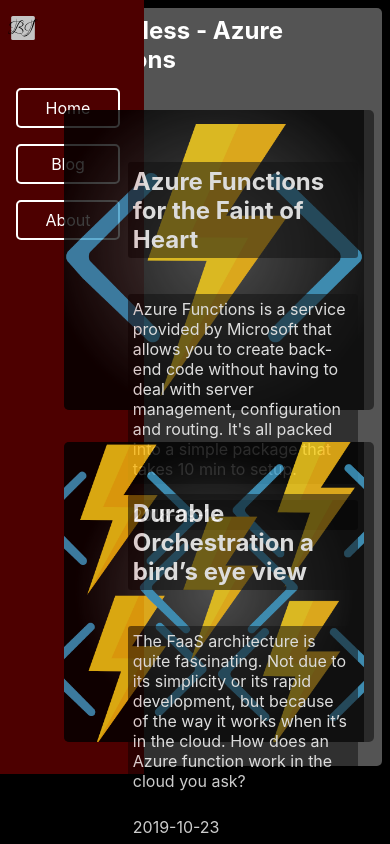
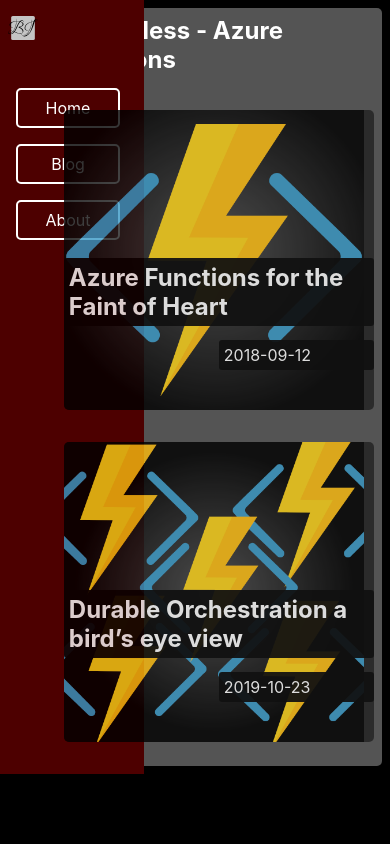
Before and after one commit to Luviz/luviz-blog, a Next.js app: page /blog in a window 390 px wide. Built offline with nearby package versions, Linux system fonts and the light colour scheme; a small style sheet from the web is missing.

Commit message:
card layout

```diff
--- a/styles/blogcard.module.css
+++ b/styles/blogcard.module.css
@@ -1,10 +1,16 @@
 .card {
     display: grid;
     margin: 1rem 0;
-    grid-template: ". ." 2rem ". title" 1fr ". description" 2fr ". date" 1fr ". ." 1rem / 4rem 1fr 1rem;
+    grid-template:
+        ". ." 3fr
+        ". title" 1fr
+        ". description" 2fr
+        ". date" 1fr
+        ". ." 1fr / 4rem 1fr 1rem;
     max-height: 300px;
     max-width: 600px;
     background-color: #0009;
+    grid-row-gap: 0.5rem;
     opacity: 0.8;
     transition: all 300ms ease-in-out;
     border-radius: 5px;
@@ -16,7 +22,8 @@
 }
 
 .img {
-    grid-row-start: 0/2;
+    grid-row: 1/-1;
+    grid-column: 1/-1;
     height: 300px;
     border-radius: 5px 0 0 5px;
 }
@@ -25,14 +32,15 @@
 .description,
 .date {
     /* background-color: #ccc5; */
-    background: #0008;
+    margin: 0;
+    background: #000e;
     padding: 0.3rem;
     border-radius: 3px;
 }
 
 .title {
     grid-area: title;
-    align-self: center;
+    align-self: end;
 }
 
 .description {
@@ -44,3 +52,30 @@
     grid-area: date;
     align-self: center;
 }
+
+@media only screen and (max-width: 700px) {
+    .card {
+        grid-template:
+            "title title" 3fr
+            ". date" 1fr / 1fr 1fr;
+    }
+    .card > .title,
+    .description,
+    .date {
+        margin: 0.2rem 0;
+        overflow-wrap: break-word;
+        z-index: 10;
+    }
+
+    .title {
+        align-self: end;
+    }
+
+    .date {
+        align-self: start;
+    }
+
+    .card > .description {
+        display: none;
+    }
+}
```
